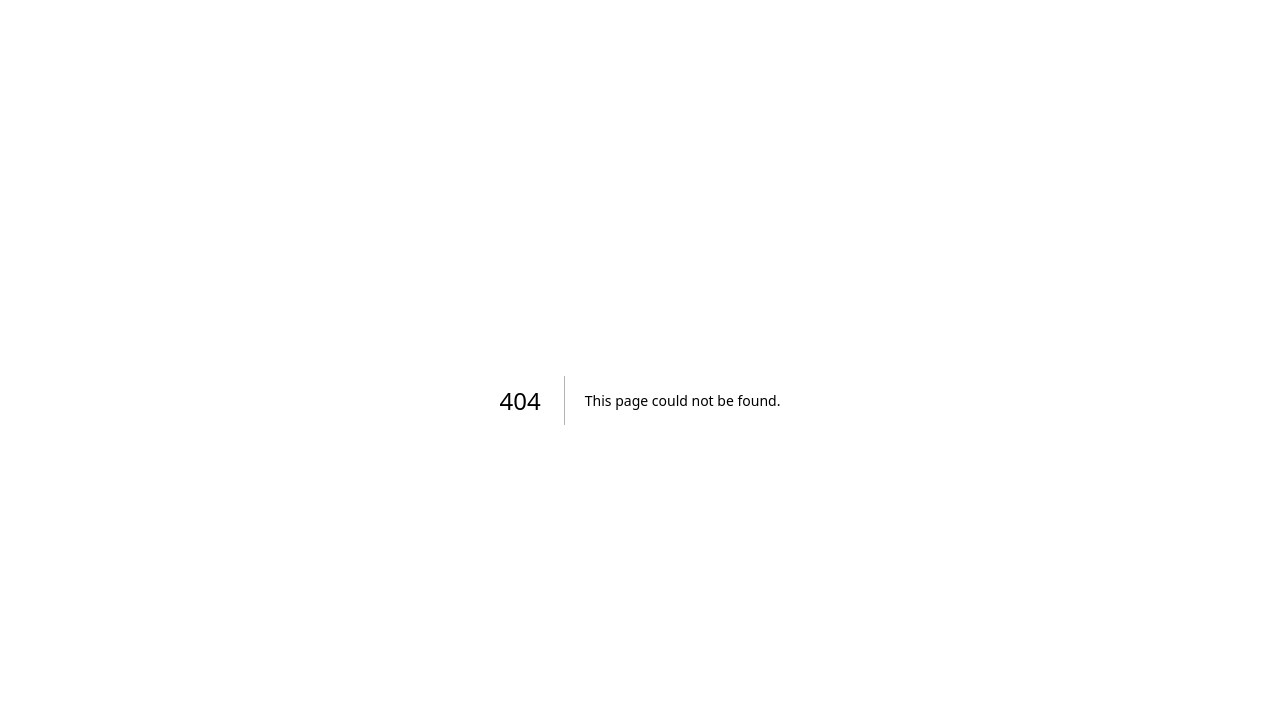
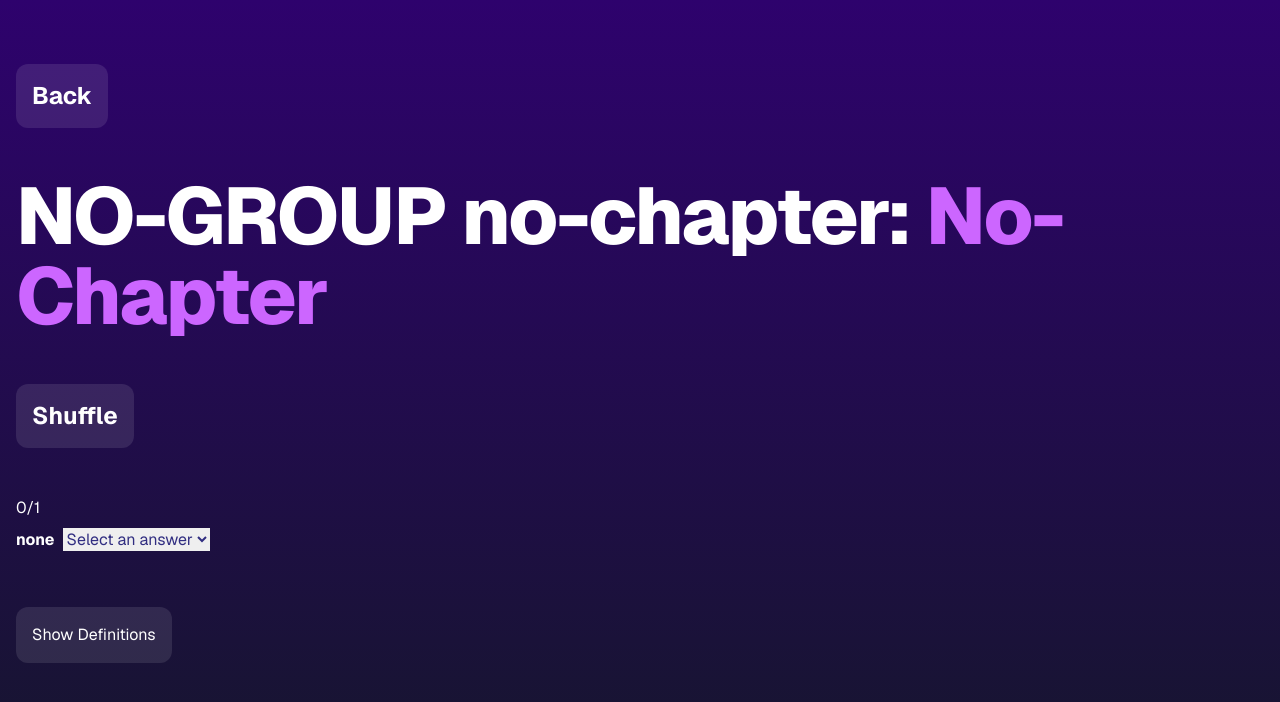
Before and after one commit to NadyaCodes/flashy-flash-phys, a Next.js app: page /1 in a window 1280 px wide. Before the commit this address had no page. Shown: the top 702 px of the page. Built offline with nearby package versions, Linux system fonts and the light colour scheme.

Commit message:
dynamically create routes for chapters

```diff
--- /dev/null
+++ b/src/app/DeckLinks.tsx
@@ -0,0 +1,44 @@
+import React from "react";
+import Link from "next/link";
+import {
+  Deck,
+  DeckObject,
+  deckObject,
+  emptyDeckObject,
+} from "terms/deckObject";
+
+export default function DeckLinks() {
+  const groupedDecks: Record<string, Deck[]> = groupDecksByGroup(deckObject);
+
+  const decksDisplay = Object.keys(groupedDecks).map((group) => (
+    <div key={group} className="capitalize">
+      <h2 className="p-2 text-3xl font-bold">{group}</h2>
+      <div className="flex flex-wrap gap-4 pb-8">
+        {groupedDecks[group]?.map((deck, index) => (
+          <Link
+            key={index}
+            className="flex min-w-40 max-w-56 flex-col gap-4 rounded-xl bg-white/10 p-4 text-white hover:bg-white/20"
+            href={deck.unitCode}
+          >
+            <h3 className="text-2xl font-bold">{deck.unitCode}</h3>
+            <div className="text-lg">{deck.chapter}</div>
+          </Link>
+        ))}
+      </div>
+    </div>
+  ));
+
+  return <div>{decksDisplay}</div>;
+}
+
+function groupDecksByGroup(deckObject: DeckObject): Record<string, Deck[]> {
+  return Object.keys(deckObject).reduce((acc: Record<string, Deck[]>, key) => {
+    const deck = deckObject[key] || emptyDeckObject;
+    if (!acc[deck.group]) {
+      acc[deck.group] = [];
+    }
+    acc[deck.group]?.push(deck);
+
+    return acc;
+  }, {});
+}
--- /dev/null
+++ b/src/app/[unitCode]/matchMenu.tsx
@@ -0,0 +1,26 @@
+"use client";
+import React, { useState } from "react";
+import { Deck } from "terms/deckObject";
+import { createTermMatchDisplay } from "~/helpers/createTermMatchDisplay";
+
+type MatchMenuProps = { localDeckObject: Deck; chapterKeys: string[] };
+
+export default function MatchMenu({
+  localDeckObject,
+  chapterKeys,
+}: MatchMenuProps) {
+  const [numCorrect, setNumCorrect] = useState([0, chapterKeys.length]);
+  const deckDisplay = createTermMatchDisplay(
+    localDeckObject.data,
+    chapterKeys,
+    setNumCorrect,
+  );
+  return (
+    <div>
+      <div>
+        {numCorrect[0]}/{numCorrect[1]}
+      </div>
+      {deckDisplay}
+    </div>
+  );
+}
--- a/src/app/location-location-location/page.tsx
+++ b/src/app/[unitCode]/page.tsx
@@ -1,14 +1,25 @@
 "use client";
 import { useState } from "react";
 import Link from "next/link";
-import { locationsTerms } from "terms/locations";
 import { createTermDefDisplay } from "~/helpers/createTermDefDisplay";
 import { shuffleTerms } from "~/helpers/shuffleTerms";
 import MatchMenu from "./matchMenu";
+import { deckObject, emptyDeckObject } from "terms/deckObject";
+import { usePathname } from "next/navigation";
 
-export default function LocationLocationLocation() {
-  const [locationsKeys, setLocationsKeys] = useState(
-    Object.keys(locationsTerms),
+export default function ChapterComponent() {
+  const deck = usePathname().slice(1);
+
+  const deckObjectKeys = Object.keys(deckObject);
+
+  const localDeckObjectItem =
+    deckObjectKeys.find((element) => deckObject[element]?.unitCode === deck) ||
+    "no-deck";
+
+  const localDeckObject = deckObject[localDeckObjectItem] || emptyDeckObject;
+
+  const [chapterKeys, setChapterKeys] = useState(
+    Object.keys(localDeckObject?.data),
   );
   const [defsVisible, setDefsVisible] = useState(false);
 
@@ -16,16 +27,14 @@ export default function LocationLocationLocation() {
     setDefsVisible(!defsVisible);
   };
 
-  const setTerms = (locationsKeys: string[]) =>
-    createTermDefDisplay(locationsTerms, locationsKeys);
-  const [allLocationsDisplay, setLocationsDisplay] = useState(
-    setTerms(locationsKeys),
-  );
+  const setTerms = (chapterKeys: string[]) =>
+    createTermDefDisplay(localDeckObject.data, chapterKeys);
+  const [chapterDisplay, setChapterDisplay] = useState(setTerms(chapterKeys));
 
-  const shuffleLocations = () => {
-    const newLocations = shuffleTerms(locationsKeys);
-    setLocationsKeys(newLocations);
-    setLocationsDisplay(setTerms(newLocations));
+  const shuffleItems = () => {
+    const newItems = shuffleTerms(chapterKeys);
+    setChapterKeys(newItems);
+    setChapterDisplay(setTerms(newItems));
   };
 
   return (
@@ -39,19 +48,24 @@ export default function LocationLocationLocation() {
         </Link>
         <div className="flex justify-center">
           <h1 className="text-5xl font-extrabold tracking-tight text-white sm:text-[5rem]">
-            Location,{" "}
-            <span className="text-[hsl(280,100%,70%)]">Location, </span>{" "}
-            Location
+            {localDeckObject.group.toLocaleUpperCase()}{" "}
+            {localDeckObject.chapter}:{" "}
+            <span className="capitalize text-[hsl(280,100%,70%)]">
+              {localDeckObject.unitCode}
+            </span>
           </h1>
           <div className="grid grid-cols-1 gap-4 sm:grid-cols-2 md:gap-8"></div>
         </div>
         <button
           className="flex w-fit flex-col gap-4 rounded-xl bg-white/10 p-4 text-white hover:bg-white/20"
-          onClick={shuffleLocations}
+          onClick={shuffleItems}
         >
           <h3 className="text-2xl font-bold">Shuffle</h3>
         </button>
-        <MatchMenu locationsKeys={locationsKeys} />
+        <MatchMenu
+          localDeckObject={localDeckObject}
+          chapterKeys={chapterKeys}
+        />
         <div>
           <button
             onClick={toggleVisibility}
@@ -59,7 +73,7 @@ export default function LocationLocationLocation() {
           >
             {defsVisible ? "Hide" : "Show"} Definitions
           </button>
-          {defsVisible && <div className="">{allLocationsDisplay}</div>}
+          {defsVisible && <div className="">{chapterDisplay}</div>}
         </div>
       </div>
     </main>
--- a/src/app/location-location-location/matchMenu.tsx
+++ /dev/null
@@ -1,23 +0,0 @@
-"use client";
-import React, { useState } from "react";
-import { createTermMatchDisplay } from "~/helpers/createTermMatchDisplay";
-import { locationsTerms } from "terms/locations";
-
-type MatchMenuProps = { locationsKeys: string[] };
-
-export default function MatchMenu({ locationsKeys }: MatchMenuProps) {
-  const [numCorrect, setNumCorrect] = useState([0, locationsKeys.length]);
-  const locationDisplay = createTermMatchDisplay(
-    locationsTerms,
-    locationsKeys,
-    setNumCorrect,
-  );
-  return (
-    <div>
-      <div>
-        {numCorrect[0]}/{numCorrect[1]}
-      </div>
-      {locationDisplay}
-    </div>
-  );
-}
--- a/src/app/page.tsx
+++ b/src/app/page.tsx
@@ -1,4 +1,5 @@
 import Link from "next/link";
+import DeckLinks from "./DeckLinks";
 
 export default function HomePage() {
   return (
@@ -8,13 +9,15 @@ export default function HomePage() {
           Anatomy <span className="text-[hsl(280,100%,70%)]">&</span> Physiology
         </h1>
         <div className="grid grid-cols-1 gap-4 sm:grid-cols-2 md:gap-8">
-          <Link
+          <DeckLinks />
+          {/* <Link
             className="flex max-w-xs flex-col gap-4 rounded-xl bg-white/10 p-4 text-white hover:bg-white/20"
-            href="/location-location-location"
+            href="/locations"
           >
             <h3 className="text-2xl font-bold">Locations</h3>
             <div className="text-lg">Location terminology</div>
-          </Link>
+          </Link> */}
+
           {/* <Link
             className="flex max-w-xs flex-col gap-4 rounded-xl bg-white/10 p-4 text-white hover:bg-white/20"
             href="https://create.t3.gg/en/introduction"
--- a/src/helpers/createTermDefDisplay.tsx
+++ b/src/helpers/createTermDefDisplay.tsx
@@ -1,9 +1,7 @@
-export type termObject = {
-  [key: string]: string;
-};
+import { TermObject } from "terms/deckObject";
 
 export const createTermDefDisplay = (
-  termObject: termObject,
+  termObject: TermObject,
   termArray: string[],
 ) => {
   return (
--- a/src/helpers/createTermMatchDisplay.tsx
+++ b/src/helpers/createTermMatchDisplay.tsx
@@ -1,9 +1,9 @@
 "use client";
 import React, { useState, useEffect } from "react";
-import type { termObject } from "./createTermDefDisplay";
+import { TermObject } from "terms/deckObject";
 
 export const createTermMatchDisplay = (
-  termObject: termObject,
+  termObject: TermObject,
   termArray: string[],
   setNumCorrect: React.Dispatch<React.SetStateAction<number[]>>,
 ) => {
@@ -24,7 +24,6 @@ export const createTermMatchDisplay = (
   };
 
   useEffect(() => {
-    // Calculate number of correct responses whenever selectedAnswers or termObject changes
     const correctCount = termArray.reduce<number>((count, key) => {
       const selectedValue = selectedAnswers[key];
       const answer = termObject[key];
@@ -33,14 +32,12 @@ export const createTermMatchDisplay = (
       }
       return count;
     }, 0);
-
-    // Update numCorrect state with functional update
     setNumCorrect((prevNumCorrect) => {
       const newCorrectCount =
         typeof correctCount === "number"
           ? correctCount
           : prevNumCorrect[0] || 0;
-      const newIncorrectCount = prevNumCorrect[1] || 0; // Keep the second element unchanged
+      const newIncorrectCount = prevNumCorrect[1] || 0;
       return [newCorrectCount, newIncorrectCount];
     });
   }, [selectedAnswers, termObject, termArray, setNumCorrect]);
@@ -52,7 +49,7 @@ export const createTermMatchDisplay = (
         const selectedValue = selectedAnswers[key];
 
         let indicator = null;
-        if (selectedValue === answer) {
+        if (answer && selectedValue === answer) {
           indicator = <span className="text-green-500">✓</span>;
         } else if (selectedValue && selectedValue !== answer) {
           indicator = <span className="text-red-500">✗</span>;
--- /dev/null
+++ b/terms/deckObject.ts
@@ -0,0 +1,41 @@
+import { locationsTerms } from "./locations";
+export type TermObject = {
+  [key: string]: string;
+};
+
+export type Deck = {
+  group: string;
+  chapter: string;
+  unitCode: string;
+  data: Record<string, string>;
+};
+
+export type DeckObject = Record<string, Deck>;
+
+export const emptyDeckObject = {
+  group: "no-group",
+  chapter: "no-chapter",
+  unitCode: "no-chapter",
+  data: { none: "none" },
+}
+
+export const deckObject: DeckObject = {
+  "0": {
+    group: "basics",
+    chapter: "Chapter 1",
+    unitCode: "locations",
+    data: locationsTerms
+  },
+  "1": {
+    group: "basics",
+    chapter: "Chapter 2",
+    unitCode: "dummy",
+    data: {"dummy1": "dummy1", "dummy2": "dummy2"}
+  },
+  "2": {
+    group: "beyond",
+    chapter: "Chapter 1",
+    unitCode: "dummy2",
+    data: {"dummy3": "dummy3", "dummy4": "dummy4"}
+  }
+}
--- a/terms/locations.ts
+++ b/terms/locations.ts
@@ -1,6 +1,6 @@
-import { termObject } from "~/helpers/createTermDefDisplay";
+import { TermObject } from "./deckObject";
 
-export const locationsTerms: termObject = { "sagittal plane": "vertical divide; left/right",
+export const locationsTerms: TermObject = { "sagittal plane": "vertical divide; left/right",
 "median plane": "vertical divide; left/right",
 "parasagittal plane": "parallel to safittal, off to the side",
 "coronal plane": "vertical divide; front/back",
```
